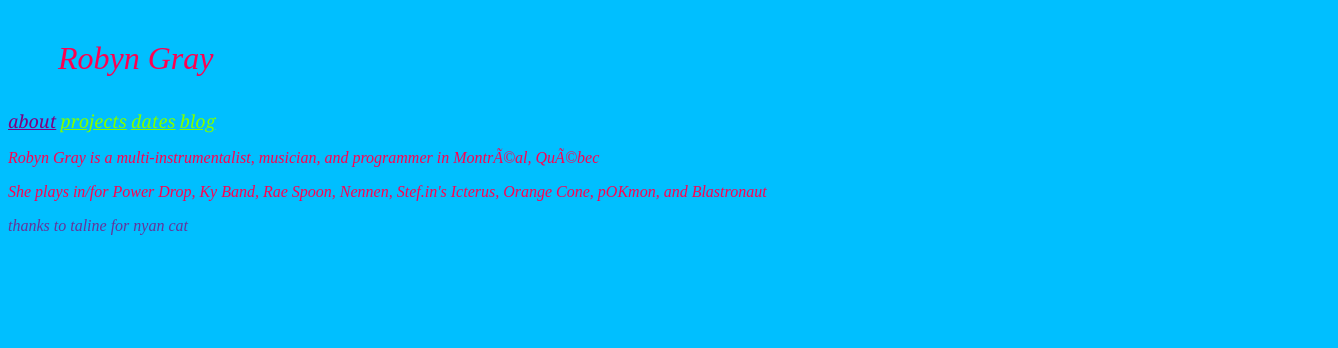
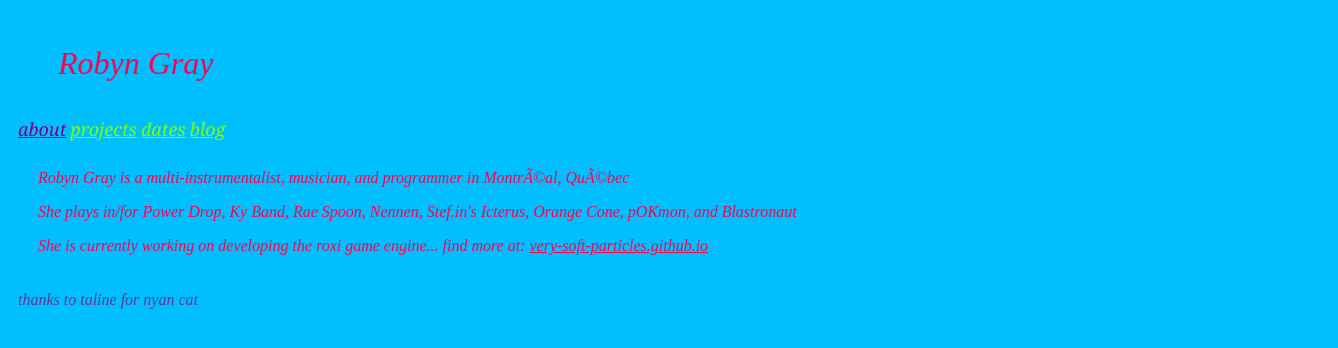
Before and after one commit to very-soft-particles/robyngrayquest, a plain HTML site: page about.html in a window 1280 px wide. Shown: the whole page, 1338 px wide, since content can reach past the window. Drawn offline with Linux system fonts and the light colour scheme.

Commit message:
update 1

```diff
--- a/about.html
+++ b/about.html
@@ -31,14 +31,18 @@
             <i>She plays in/for Power Drop, Ky Band, Rae Spoon, Nennen, Stef.in's Icterus, Orange Cone, pOKmon, and Blastronaut
             </i>
         </p>
+
+        <p class="article">
+            <i>She is currently working on developing the roxi game engine... find more at:
+            </i>
+            <a class="text_link" href="https://github.com/very-soft-particles"><i>very-soft-particles.github.io</i></a>
+        </p>
     </div>
 
     <address>
         thanks to taline for nyan cat
     </address>
 
-
-
 </body>
 
 </html>
--- a/assets/style.css
+++ b/assets/style.css
@@ -5,11 +5,13 @@ html {
 body {
     position: absolute;
     background-color: deepskyblue;
+    width: 100%;
+    height: 100%;
 }
 
 .page_head {
     position: relative;
-    top: 5%;
+    top: 5px;
     left: 50px;
     background-color: deepskyblue;
     font-family: 'Times New Roman', Times, serif;
@@ -25,16 +27,20 @@ body {
 
 .page_body {
     position: relative;
+
+    top: 20px;
+    left: 30px;
     color: rgb(255, 0, 80);
     font-size: medium;
     font-family:'Times New Roman', Times, serif;
 }
 
 #nav_bar {
+    position: relative;
     max-width: 100%;
     max-height: 100%;
-    top: 20%;
-    left: 40%;
+    top: 8px;
+    left: 10px;
 
 }
 
@@ -49,6 +55,15 @@ body {
     font-family: Georgia, 'Times New Roman', Times, serif;
 }
 
+.text_link {
+    color: rgb(255, 0, 80);
+    font-size: medium;
+    font-family:'Times New Roman', Times, serif;
+}
+
 address {
     color:rebeccapurple;
+    position: relative;
+    top: 40px;
+    left: 10px;
 }
```
